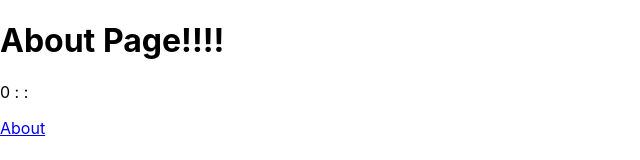
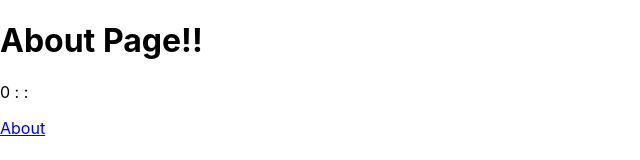
Before and after one commit to Tiffin2021/tiffin-react, a React (Create React App) app: page /about in a window 1280 px wide. Shown: the top 160 px of the page, without its empty margins (0-640 px from the left). Built offline with nearby package versions, Linux system fonts and the light colour scheme.

Commit message:
#43 テストです...

```diff
--- a/src/views/About/About.tsx
+++ b/src/views/About/About.tsx
@@ -6,7 +6,7 @@ export const About: React.FC = () => {
   const { shopAccount } = useContext(TiffinContext);
   return (
     <>
-      <h1>About Page!!!!</h1>
+      <h1>About Page!!</h1>
       <p>
         {shopAccount.id} : {shopAccount.email} : {shopAccount.pass}
       </p>
```
